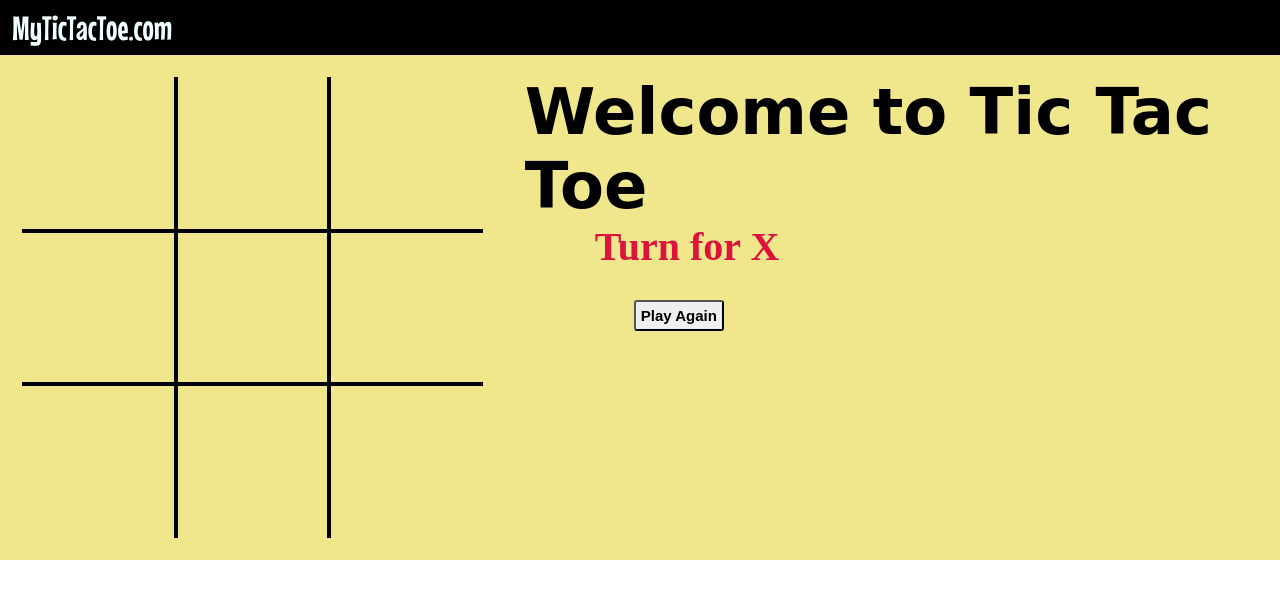
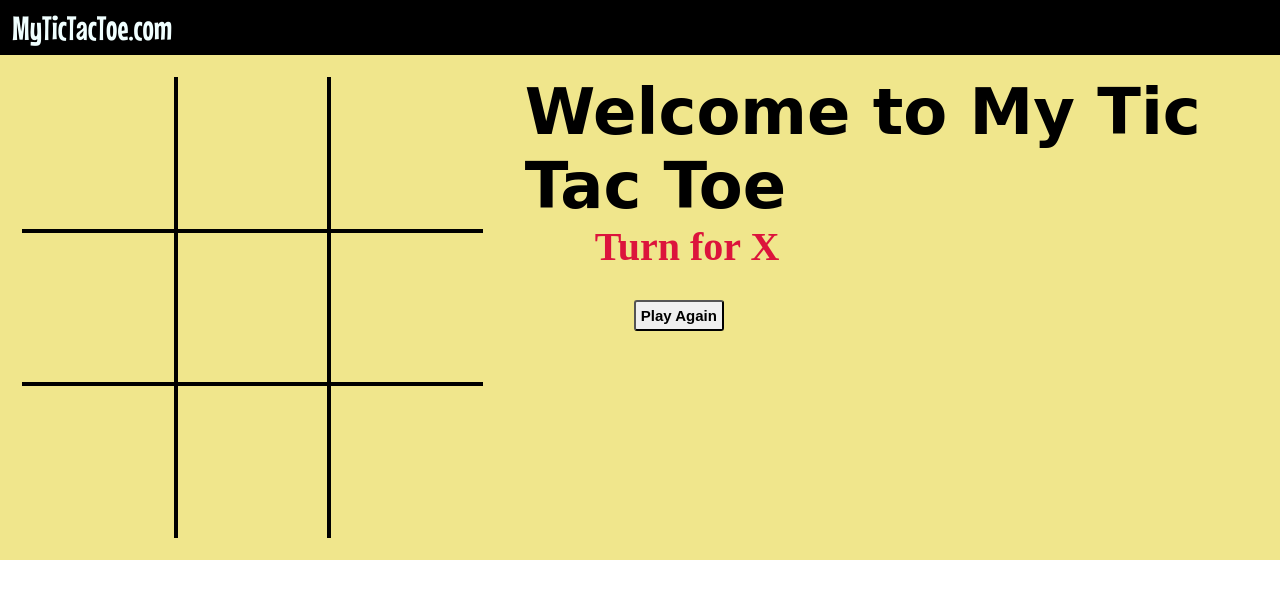
Before and after one commit to BhasinKartik/Tic-Tac-Toe-Game, a plain HTML site: page index.html in a window 1280 px wide. Drawn offline with Linux system fonts and the light colour scheme; a web font is replaced by a local one.

Commit message:
Update index.html

```diff
--- a/index.html
+++ b/index.html
@@ -12,7 +12,9 @@
         <meta name="viewport" content="width=device-width, initial-scale=1">
         <link rel="stylesheet" href="style.css">
     </head>
-    <body>
+    <body background-color="khaki">
+
+        <div class="bg">
         <!--[if lt IE 7]>
             <p class="browsehappy">You are using an <strong>outdated</strong> browser. Please <a href="#">upgrade your browser</a> to improve your experience.</p>
         <![endif]-->
@@ -37,7 +39,7 @@
                 <div class="box br-0 bb-0"><span class="boxText"></span></div>
             </div>
             <div class="gameInfo">
-                <h1>Welcome to Tic Tac Toe</h1>
+                <h1>Welcome to My Tic Tac Toe</h1>
                 <div>
                     <span class="info">Turn for X</span>
                     <br>
@@ -49,5 +51,6 @@
             </div>
         </div>
         <script src="script.js" ></script>
+    </div>
     </body>
 </html>
```
